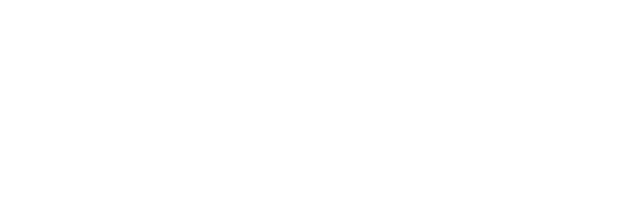
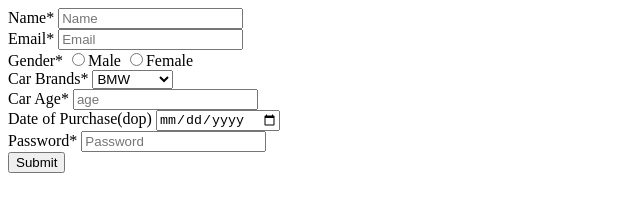
Before and after one commit to acciojob/car-insurance-form-BhaskarPradhan, a website: page main.html in a window 1280 px wide. Shown: the whole page, without its empty margins (0-640 px from the left). Drawn offline with Linux system fonts and the light colour scheme.

Commit message:
created a submission

```diff
--- a/main.html
+++ b/main.html
@@ -7,6 +7,55 @@
 </head>
 
 <body>
+	<form action="/submit" method="post">
+    <div>
+        <label for="name">Name*</label>
+        <input type="text" id="name" name="name" placeholder="Name" required>
+    <br>
+    </div>
+    <div>
+        <label for="email">Email*</label>
+        <input type="email" id="email" placeholder="Email" required>
+    </div>
+    <div>
+        <label for="gender">Gender*</label>
+
+            <input required type="radio" name="gender" value="radio 1">Male
+            <input required type="radio" name="gender" value="radio 2">Female
+
+    </div>
+    <div>
+        <label for="cars">Car Brands*</label>
+        <select   name="car" id="cars" placeholder="cars">
+            <option value="1">BMW</option>
+            <option value="2">Audi</option>
+            <option value="3">Mercedez</option>
+        </select>
+    </div>
+    <div>
+        <label  for="carage">Car Age*</label>
+        <input required type="number" id="carage" minlength="1" maxlength="2" placeholder="age">
+    </div>
+    <div>
+        <label for="dop">Date of Purchase(dop)</label>
+        <input required type="date" id="dop" >
+    </div>
+<!--     <div>
+        <label for="tel" >Phone Number</label>
+        <input type="number" id="tel" placeholder="xxx-xxx-xxxx" maxlength="10">
+    </div> -->
+    <div>
+        <label for="password">Password*</label>
+        <input required type="password" id="password" placeholder="Password">
+    </div>
+<!--     <div>
+         <input required type="checkbox" id="tos">
+         <label for="tos">TOS</label>
+    </div> -->
+    <div>
+        <button type="submit">Submit</button>
+    </div>
+	</form>
 	<!-- the entire body must be written by student -->
     <script type="text/javascript" src="./script.js">
 </script>
```
